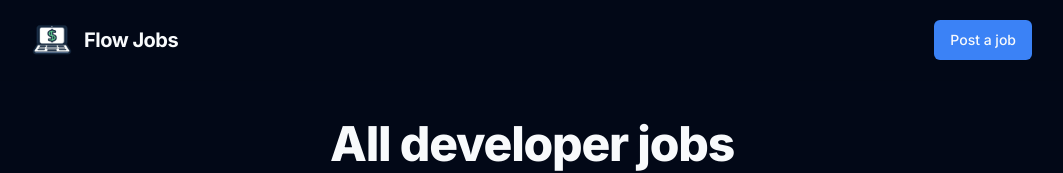
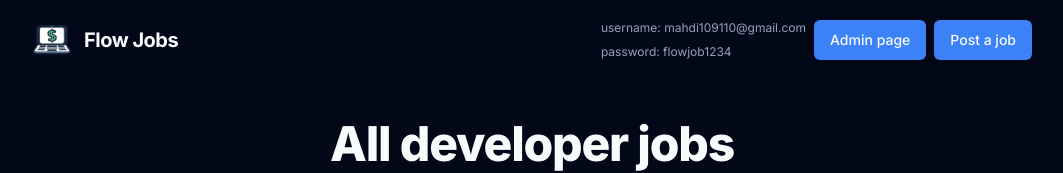
Before and after one commit to MahdiArabpour98/job-board, a Next.js app: page / in a window 1280 px wide. Shown: the top 173 px of the page, without its empty margins (108-1171 px from the left). Built offline with nearby package versions, Linux system fonts and the light colour scheme; no server answers; the database is empty.

Commit message:
add admin button

```diff
--- a/src/components/navbar.tsx
+++ b/src/components/navbar.tsx
@@ -11,9 +11,18 @@ const Navbar = () => {
           <Image src={logo} alt="Flow Jobs logo" width={40} height={40} />
           <span className="text-xl font-bold tracking-tight">Flow Jobs</span>
         </Link>
-        <Button asChild>
-          <Link href="/jobs/new">Post a job</Link>
-        </Button>
+        <div className="flex items-center gap-2 ">
+          <div className="flex flex-col gap-2 text-xs text-muted-foreground">
+            <span>username: mahdi109110@gmail.com</span>
+            <span>password: flowjob1234</span>
+          </div>
+          <Button asChild>
+            <Link href="/admin">Admin page</Link>
+          </Button>
+          <Button asChild>
+            <Link href="/jobs/new">Post a job</Link>
+          </Button>
+        </div>
       </nav>
     </header>
   );
```
